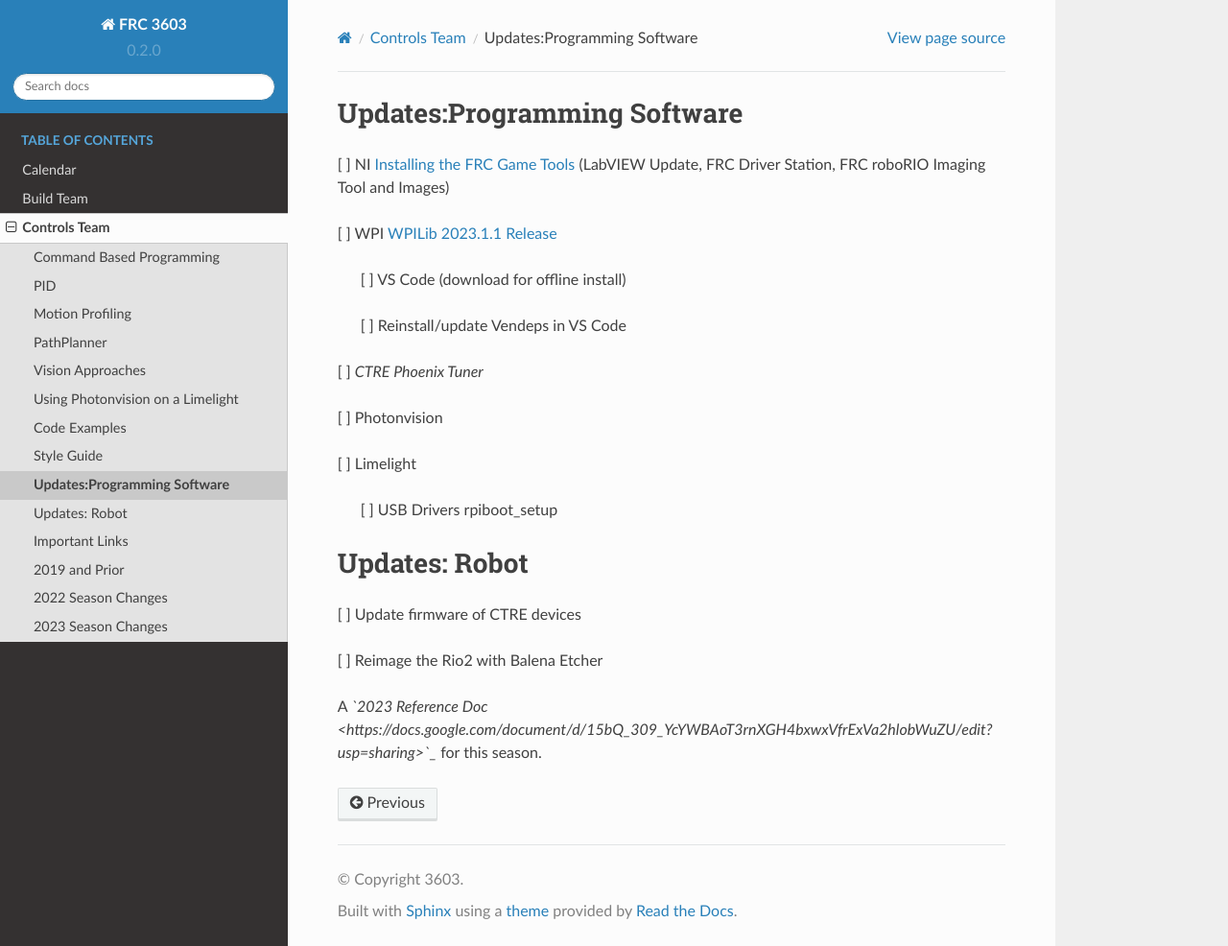
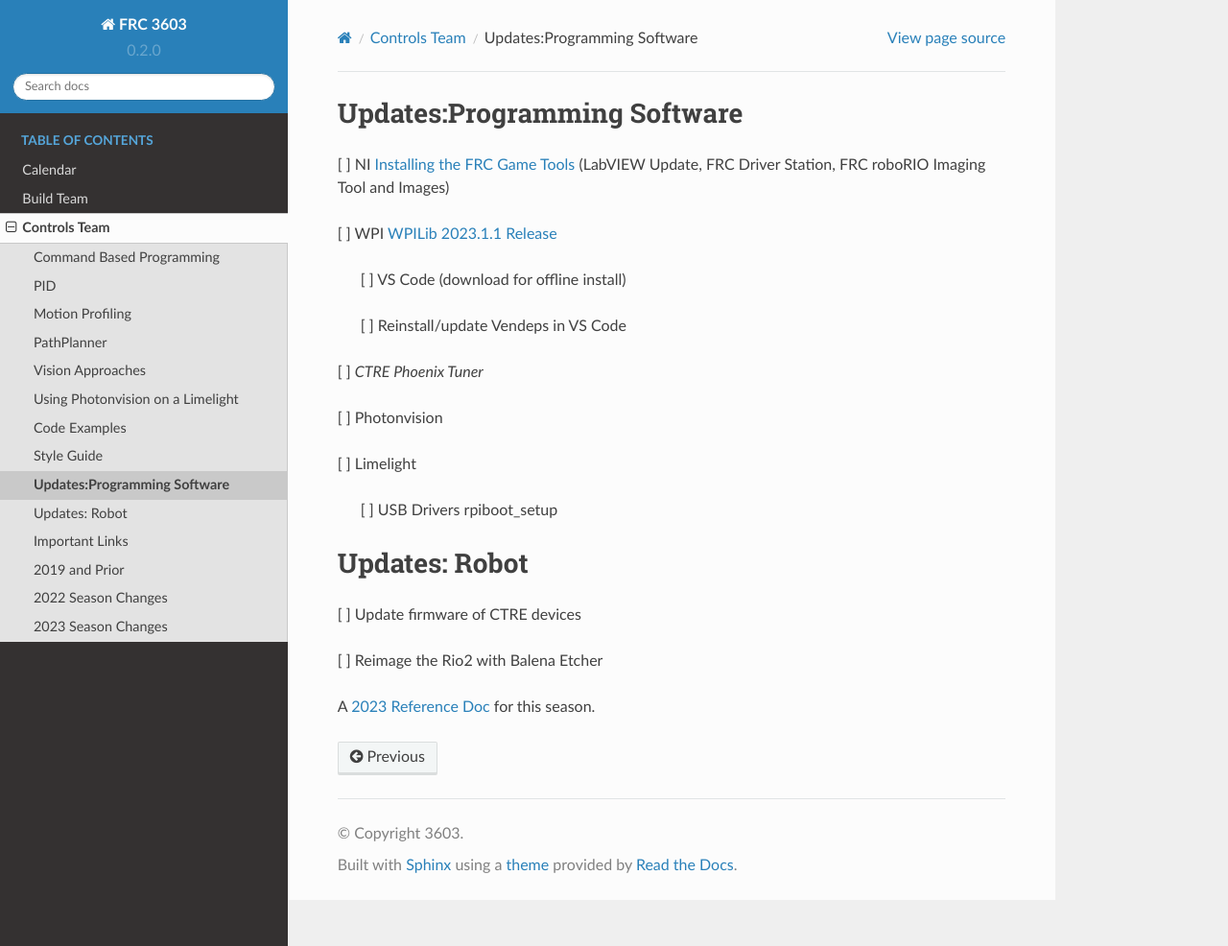
Before and after one commit to CyberCoyotes/3603-CodingHandbook, a Sphinx documentation site: the page built from docs/source/controls/software-updates.rst, in a window 1280 px wide and 986 px high. Shown: the whole window at 96% size. Built offline with Sphinx 7.4.7 and the Read the Docs theme 2.0.0, drawn with Linux system fonts in a browser that asks for light colours.

Commit message:
Update software-updates.rst

```diff
--- a/docs/source/controls/software-updates.rst
+++ b/docs/source/controls/software-updates.rst
@@ -23,4 +23,4 @@ Updates: Robot
 [ ] Reimage the Rio2 with Balena Etcher
 
 
-A *`2023 Reference Doc <https://docs.google.com/document/d/15bQ_309_YcYWBAoT3rnXGH4bxwxVfrExVa2hlobWuZU/edit?usp=sharing>`_* for this season.
+A `2023 Reference Doc <https://docs.google.com/document/d/15bQ_309_YcYWBAoT3rnXGH4bxwxVfrExVa2hlobWuZU/edit?usp=sharing>`_ for this season.
```
